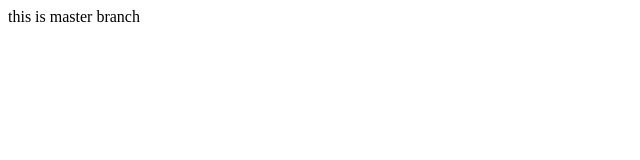
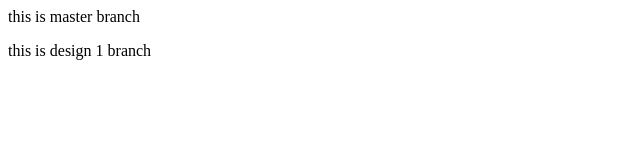
Before and after one commit to rahul-loni/git-merge, a plain HTML site: page index.html in a window 1280 px wide. Shown: the whole page, without its empty margins (0-640 px from the left). Drawn offline with Linux system fonts and the light colour scheme.

Commit message:
send to design 1 branch

```diff
--- a/index.html
+++ b/index.html
@@ -1 +1,2 @@
 <p>this is master branch </p>
+<p>this is design 1 branch</p>
```
